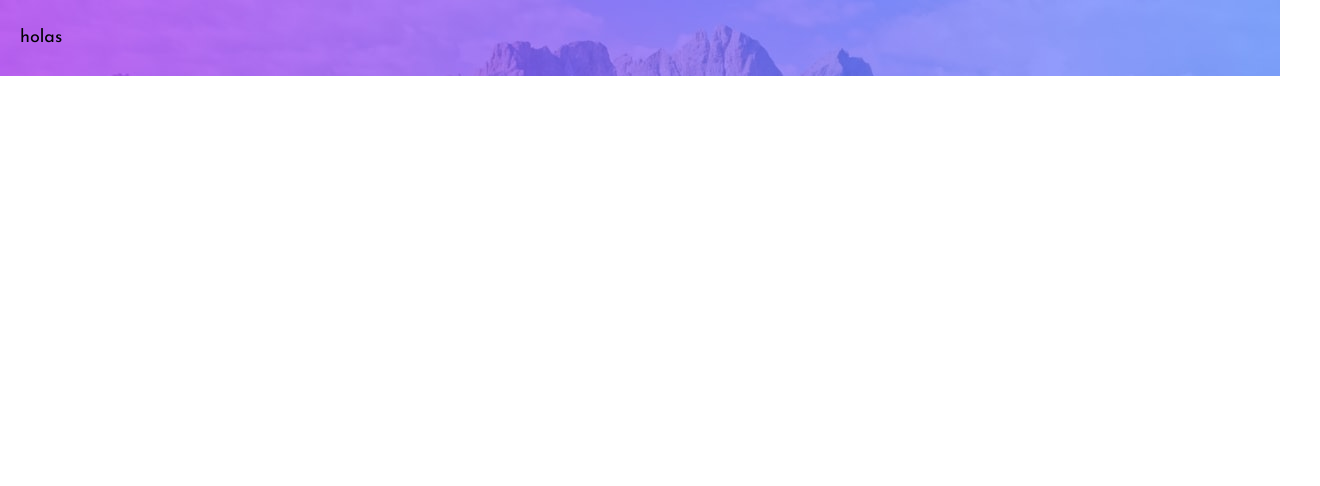
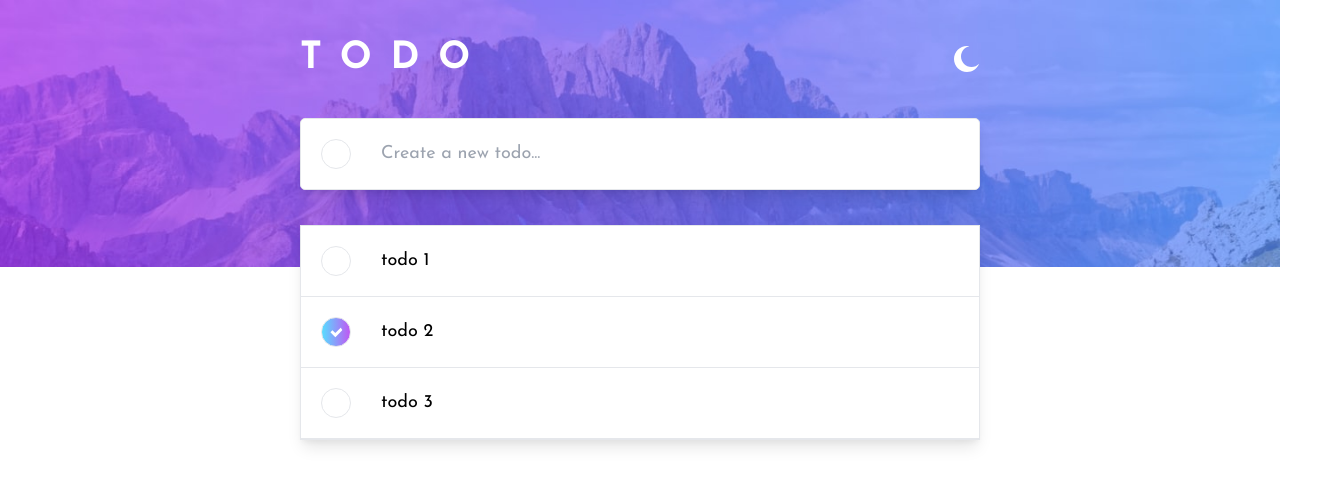
Before and after one commit to Spenalva1/react-todo, a React (Create React App) app in the folder react-todo/: page / in a window 1280 px wide. Shown: the top 486 px of the page, 1320 px wide, since content can reach past the window. Built offline with nearby package versions, Linux system fonts and the light colour scheme.

Commit message:
app started

```diff
--- a/react-todo/public/index.html
+++ b/react-todo/public/index.html
@@ -14,6 +14,10 @@
       href="https://fonts.googleapis.com/css2?family=Josefin+Sans:wght@400;700&display=swap"
       rel="stylesheet"
     />
+    <script
+      src="https://kit.fontawesome.com/67f61afa3e.js"
+      crossorigin="anonymous"
+    ></script>
     <link rel="apple-touch-icon" href="%PUBLIC_URL%/logo192.png" />
     <!--
       manifest.json provides metadata used when your web app is installed on a
--- a/react-todo/src/GlobalStyles.js
+++ b/react-todo/src/GlobalStyles.js
@@ -15,7 +15,6 @@ export const GlobalStyles = createGlobalStyle`
     font-size: 1.8rem;
     line-height: 2;
     font-family: 'Josefin Sans', sans-serif;
-    min-height: 100vh;
   }
   button {
     font-family: 'Josefin Sans', sans-serif;
--- a/react-todo/src/components/App.js
+++ b/react-todo/src/components/App.js
@@ -1,21 +1,71 @@
-import styled from "styled-components";
-import bgLightImage from '../assets/images/bg-desktop-light.jpg'
+import { useEffect, useState } from 'react';
+import bgDesktopLightImage from '../assets/images/bg-desktop-light.jpg';
+import bgMobileLightImage from '../assets/images/bg-mobile-light.jpg';
+import moonIcon from '../assets/images/icon-moon.svg';
+import sunIcon from '../assets/images/icon-sun.svg';
+import TodoForm from './TodoForm';
+import TodoItem from './TodoItem';
 
 const App = () => {
+  const [darkTheme, setDarkTheme] = useState(false);  // DARK
+  const [todos, setTodos] = useState([
+    {
+      name: 'todo 1',
+      id: 1,
+      check: false
+    },
+    {
+      name: 'todo 2',
+      id: 2,
+      check: true
+    },
+    {
+      name: 'todo 3',
+      id: 3,
+      check: false
+    }
+  ]);
+  const [windowWidth, setWindowWidth] = useState(window.innerWidth);
+  const imageUrl = windowWidth >= 850 ? bgDesktopLightImage : bgMobileLightImage;
+
+  useEffect(() => {
+    const handleWindowResize = () => {
+      setWindowWidth(window.innerWidth);
+    };
+
+    window.addEventListener('resize', handleWindowResize);
+
+    return () => {
+      window.removeEventListener('resize', handleWindowResize);
+    }
+  }, []);
+
+  const newTodo = (name, check) => {
+    console.log(`adding ${name} with ${check}`);
+  }
+
   return (
     <div>
-      <Background className="bg-fixed">
-        <div className="container m-auto p-8">
-          <>holas</>
+      <img className="w-full h-auto absolute z-0" src={imageUrl} alt="background" />
+      <div className="z-10 relative container m-auto max-w-6xl px-8 py-16 box-border">
+        <div className="header flex justify-between items-center pb-16">
+          <h1 className="text-white font-black text-6xl tracking-widest">TODO</h1>
+          <button className="outline-none focus:outline-none" onClick={() => setDarkTheme(!darkTheme)}>
+            <img src={ darkTheme ? sunIcon : moonIcon} alt="theme toggle"></img>
+          </button>
         </div>
-      </Background>
+        <TodoForm newTodo={newTodo} />
+        <div className="todo-list overflow-hidden border shadow-lg mt-14">
+          <div className="todo-list-items">
+            {todos.map(todo => <TodoItem key={todo.id} className="todo-list-item" todo={todo} />)}
+          </div>
+          <div className="todo-list-filter">
+
+          </div>
+        </div>
+      </div>
     </div>
   );
 }
 
-const Background = styled.div`
-  background-image: url(${bgLightImage});
-  background-repeat: no-repeat;
-`
-
 export default App;
--- /dev/null
+++ b/react-todo/src/components/TodoForm.js
@@ -0,0 +1,36 @@
+import { useRef, useState } from "react";
+import checkIcon from '../assets/images/icon-check.svg';
+
+const TodoForm = ({newTodo}) => {
+    const [formCheck, setFormCheck] = useState(false);
+    const [formInput, setFormInput] = useState('');
+    const inputRef = useRef();
+
+    const handleFormCheckChange = (event) => {
+      setFormCheck(event.target.checked);
+    }
+
+    const handleFormInputChange = (event) => {
+      setFormInput(event.target.value);
+    }
+
+    const handleSubmit = (event) => {
+        event.preventDefault();
+        if (formInput.trim().length <= 0) return;
+        newTodo(formInput.trim(), formCheck);
+        setFormCheck(false);
+        setFormInput('');
+    }
+
+    return (
+        <form onSubmit={handleSubmit} className="flex p-4 bg-white shadow-lg rounded-lg overflow-hidden w-full relative border">
+            <label className="m-4" onClick={() => inputRef.current.focus()}>
+                <img width="30px" height="30px" className={`border rounded-full flex justify-center items-center p-3 ${formCheck ? 'bg-gradient-to-r from-checkFrom to-checkTo' : ''}`} src={checkIcon} alt="check" />
+                <input className="hidden" type="checkbox" checked={formCheck} onChange={handleFormCheckChange}></input>
+            </label>
+            <input ref={inputRef} value={formInput} onChange={handleFormInputChange} className="flex-1 px-8 outline-none focus:outline-none" type="text" placeholder="Create a new todo..."></input>
+        </form>
+    )
+}
+
+export default TodoForm
--- /dev/null
+++ b/react-todo/src/components/TodoItem.js
@@ -0,0 +1,12 @@
+import checkIcon from '../assets/images/icon-check.svg';
+
+const TodoItem = ({todo}) => {
+    return (
+        <div className="flex items-center p-4 bg-white overflow-hidden w-full relative border-b first:rounded">
+            <img width="30px" height="30px" className={`m-4 border rounded-full flex justify-center items-center p-3 ${todo.check ? 'bg-gradient-to-r from-checkFrom to-checkTo' : ''}`} src={checkIcon} alt="check" />
+            <p className="flex-1 px-8">{todo.name}</p>
+        </div>
+    )
+}
+
+export default TodoItem;
--- a/react-todo/tailwind.config.js
+++ b/react-todo/tailwind.config.js
@@ -1,8 +1,25 @@
+const colors = require('tailwindcss/colors');
+
 module.exports = {
   purge: ['./src/**/*.{js,jsx,ts,tsx}', './public/index.html'],
   darkMode: false, // or 'media' or 'class'
   theme: {
     extend: {},
+    letterSpacing: {
+      widest: '0.5em'
+    },
+    colors: {
+      transparent: 'transparent',
+      current: 'currentColor',
+      black: colors.black,
+      white: colors.white,
+      gray: colors.coolGray,
+      red: colors.red,
+      yellow: colors.amber,
+      blue: colors.blue,
+      checkFrom: 'hsl(192, 100%, 67%)',
+      checkTo: 'hsl(280, 87%, 65%)',
+    }
   },
   variants: {
     extend: {},
```
Also changed, not shown: react-todo/src/assets/images/icon-check.svg.
